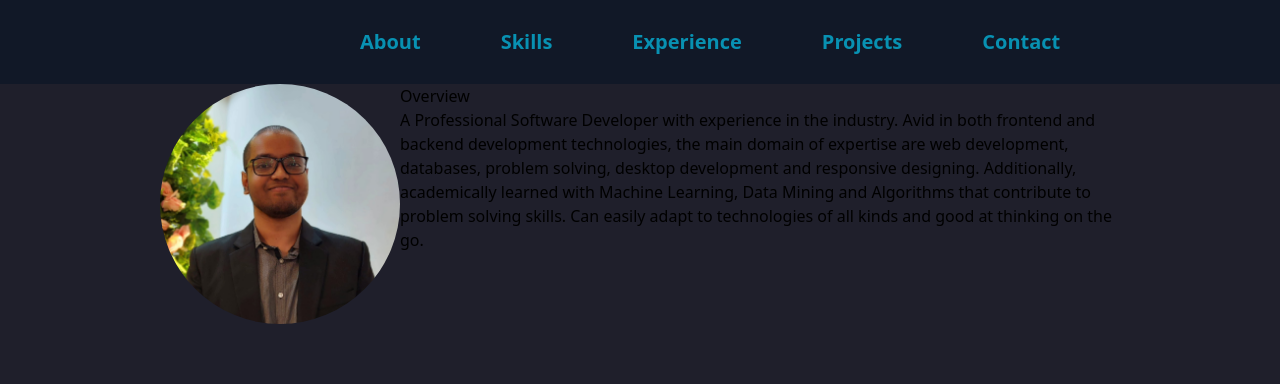
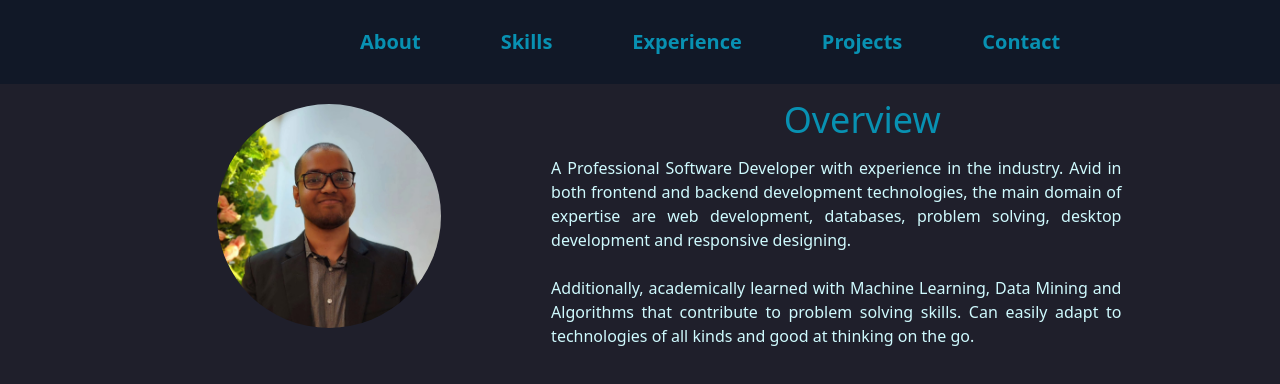
Before and after one commit to snigdho611/snigdho611.dev, a Next.js app: page /about in a window 1280 px wide. Shown: the top 384 px of the page. Built offline with nearby package versions, Linux system fonts and the light colour scheme.

Commit message:
Adding redux

```diff
--- a/src/components/About/index.tsx
+++ b/src/components/About/index.tsx
@@ -15,25 +15,31 @@ const About = () => {
   }, []);
 
   return (
-    <div className="mx-auto w-3/4 flex flex-row" ref={baseRef}>
-      <div>
+    <div className="mx-auto w-10/12 flex flex-row" ref={baseRef}>
+      <div className="w-5/12">
         <div
-          className="bg-cover w-60 h-60 min-w-60 min-h-60 rounded-full"
+          className="bg-cover w-56 h-56 rounded-full mx-auto my-5"
           style={{
             backgroundImage: "url(/images/profilepic.jpg)",
           }}
         />
       </div>
-      <div>
-        <div>Overview</div>
-        <div>
-          A Professional Software Developer with experience in the industry.
-          Avid in both frontend and backend development technologies, the main
-          domain of expertise are web development, databases, problem solving,
-          desktop development and responsive designing. Additionally,
-          academically learned with Machine Learning, Data Mining and Algorithms
-          that contribute to problem solving skills. Can easily adapt to
-          technologies of all kinds and good at thinking on the go.
+      <div className="w-7/12 mx-auto">
+        <div className="text-4xl text-cyan-600 text-center my-4">Overview</div>
+        <div className="text-justify w-11/12 text-cyan-100">
+          <p>
+            A Professional Software Developer with experience in the industry.
+            Avid in both frontend and backend development technologies, the main
+            domain of expertise are web development, databases, problem solving,
+            desktop development and responsive designing.
+          </p>
+          <br />
+          <p>
+            Additionally, academically learned with Machine Learning, Data
+            Mining and Algorithms that contribute to problem solving skills. Can
+            easily adapt to technologies of all kinds and good at thinking on
+            the go.
+          </p>
         </div>
       </div>
     </div>
--- a/src/components/Navbar/index.tsx
+++ b/src/components/Navbar/index.tsx
@@ -41,7 +41,6 @@ const Navbar = () => {
         if (!nameAnimation) {
           if (router.pathname == "/") {
             initialsRef.current.style.display = "fixed";
-            // onLoad(initialsRef);
             gsap.fromTo(
               initialsRef.current,
               {
```
